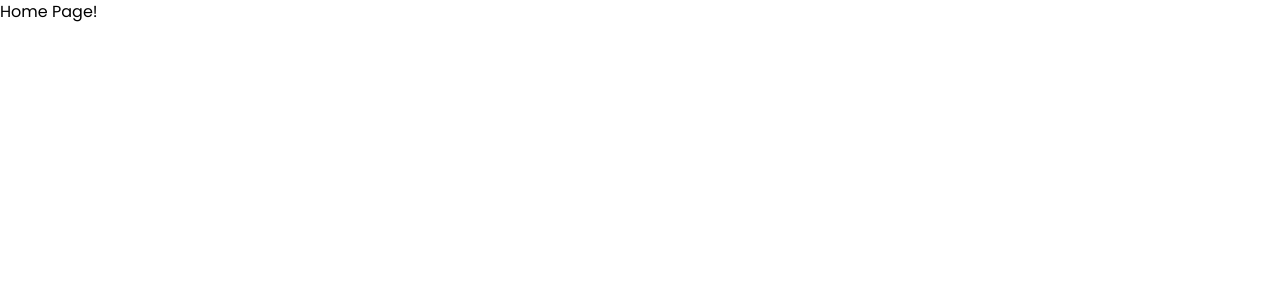
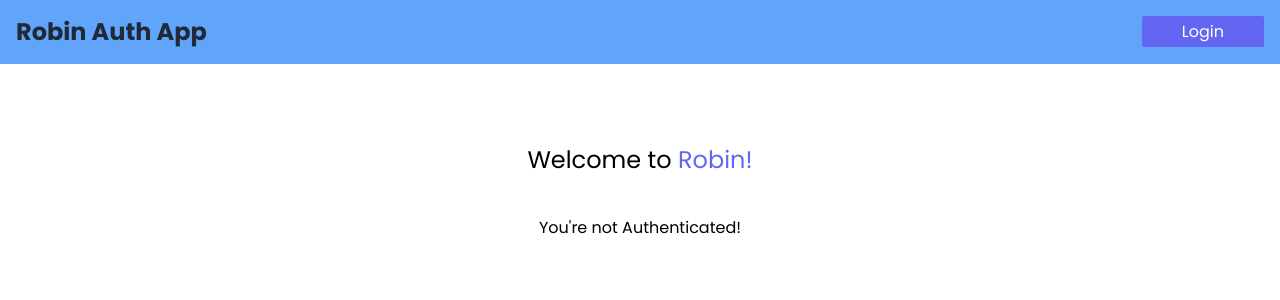
Before and after one commit to priscilla-e/AuthSuite, a Next.js app in the folder robin/: page / in a window 1280 px wide. Shown: the top 300 px of the page. Built offline with nearby package versions, Linux system fonts and the light colour scheme; no server answers.

Commit message:
Display session user data in dashboard

```diff
--- a/robin/app/page.tsx
+++ b/robin/app/page.tsx
@@ -1,7 +1,33 @@
-export default function Home() {
+import Link from "next/link";
+import { getServerSession } from "next-auth/next";
+import authOptions from "@/auth-options";
+import Header from "./header";
+
+export default async function Home() {
+  // Accessing the session from the server side (sever components & routes)
+  const session = await getServerSession(authOptions);
+
   return (
-    <main>
-      <p>Home Page!</p>
-    </main>
+    <>
+      <Header />
+
+      <main className="container mx-auto text-center py-20">
+        <h3 className="text-2xl">
+          Welcome to <span className="text-indigo-500">Robin!</span>
+        </h3>
+
+        {/* User details */}
+        <div className="mt-10">
+          {!session && <p> You&apos;re not Authenticated! </p>}
+
+          {session && (
+            <div>
+              <p> {session.user?.name}</p>
+              <p> {session.user?.email}</p>
+            </div>
+          )}
+        </div>
+      </main>
+    </>
   );
 }
```
